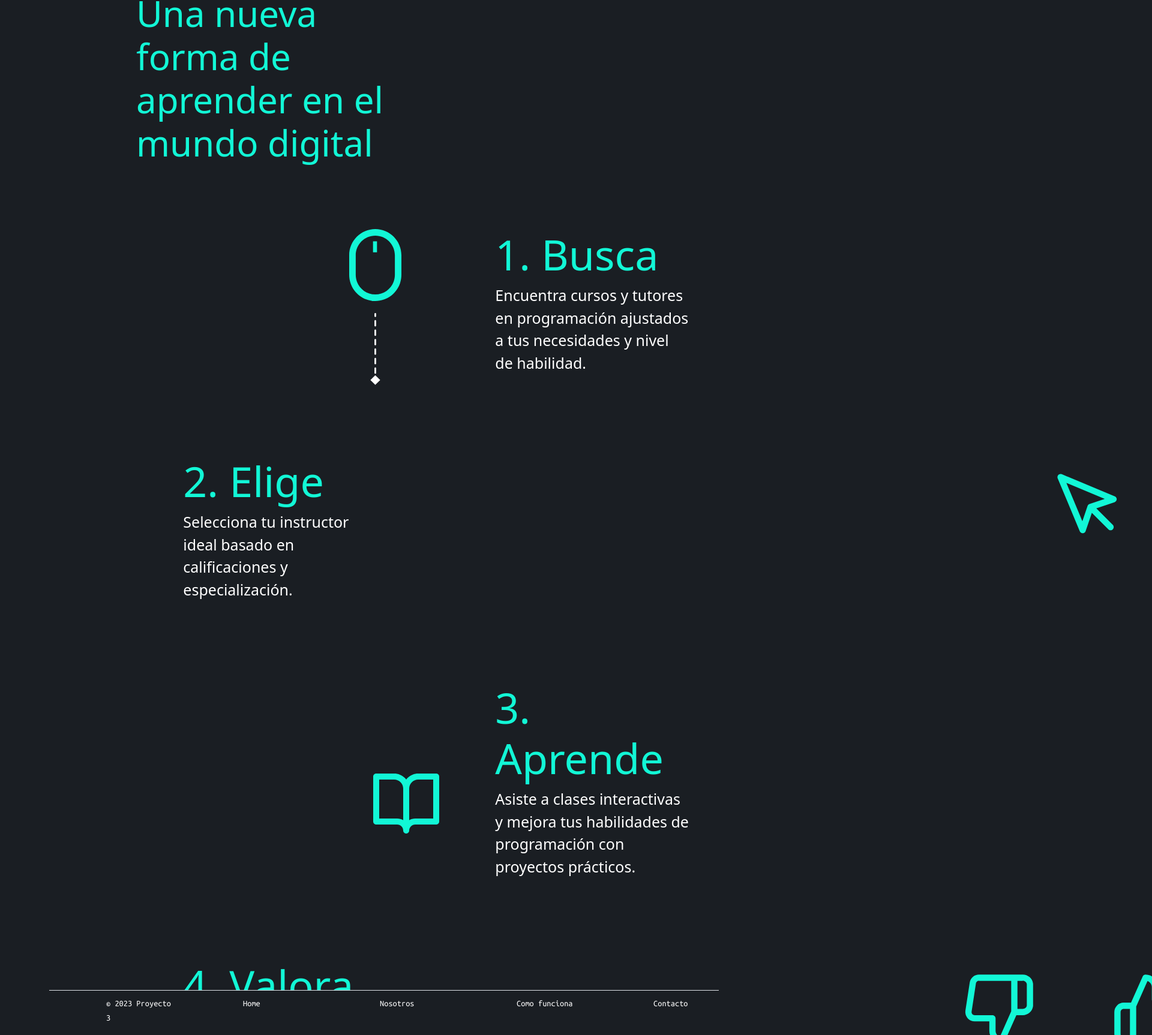
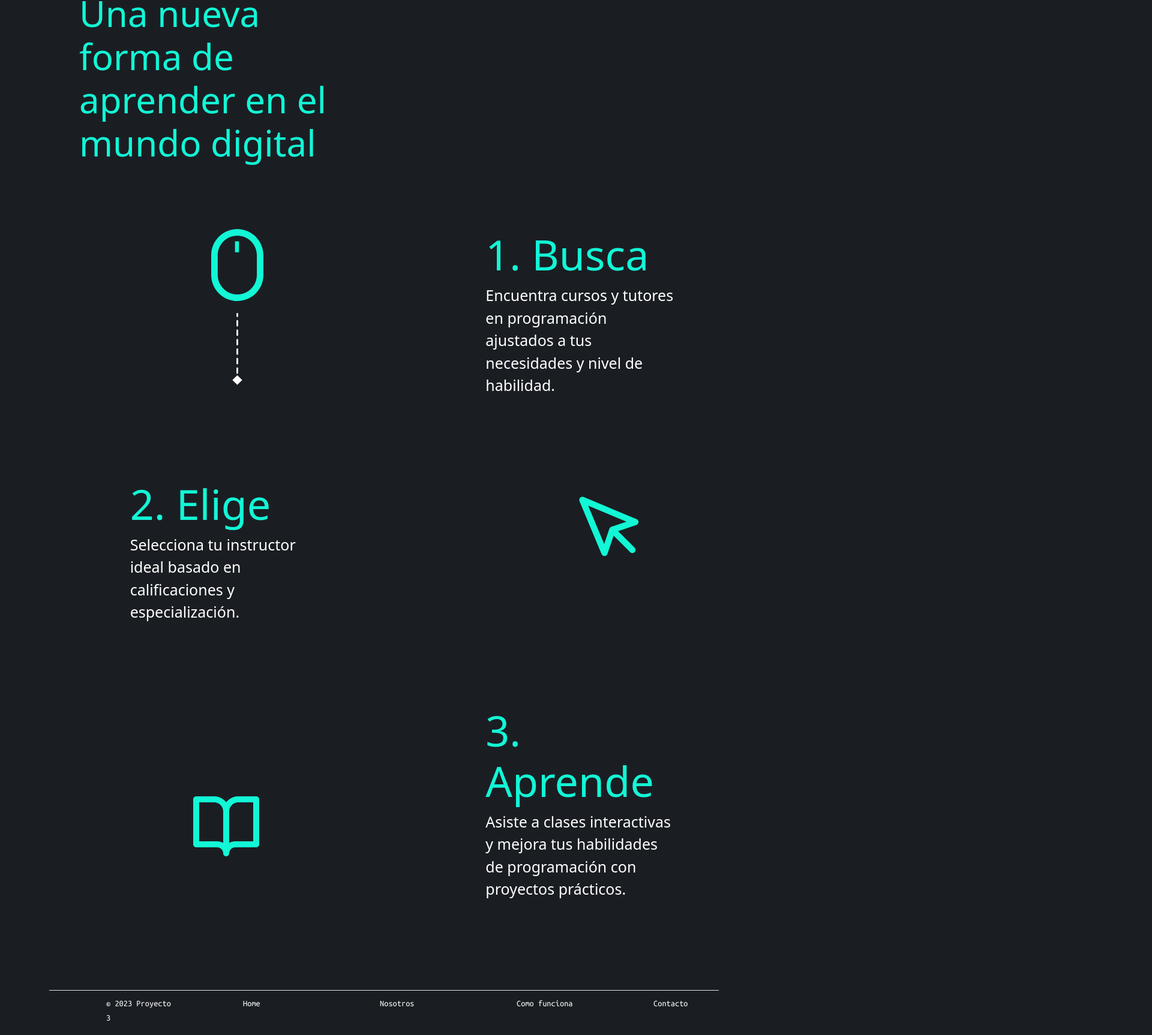
Before and after one commit to antonioiniher/Project3-Client, a React (Vite) app: page / in a window 1280 px wide. Shown: the part 1054-2780 px from the top of the page at 60% size, 1920 px wide, since content can reach past the window. Built offline with nearby package versions, Linux system fonts and the light colour scheme.

Commit message:
homepage fixed

```diff
--- a/src/pages/HomePage/HomePage.css
+++ b/src/pages/HomePage/HomePage.css
@@ -1,9 +1,15 @@
+body {
+    overflow-x: hidden;
+}
+
+
 .allHomePage {
     padding: 30px;
     padding-top: 50px;
     height: 100vh;
     margin-top: 25px;
     margin-bottom: 1800px;
+    max-width: 100%;
 }
 
 .allHomePage h1,
@@ -30,6 +36,7 @@
     position: absolute;
     padding-left: 200px;
     margin-top: 100px;
+    max-width: 100%;
 }
 
 .htmlLanguageIcon {
@@ -38,6 +45,7 @@
     padding-left: 183px;
     height: 100px;
     margin-top: -25px;
+    max-width: 100%;
 }
 
 .cssLanguage {
@@ -46,6 +54,7 @@
     padding-left: 470px;
     height: 25px;
     margin-top: 100px;
+    max-width: 100%;
 }
 
 .cssLanguageIcon {
@@ -54,6 +63,7 @@
     padding-left: 450px;
     height: 100px;
     margin-top: -25px;
+    max-width: 100%;
 }
 
 .jsLanguage {
@@ -62,6 +72,7 @@
     padding-left: 750px;
     height: 25px;
     margin-top: 100px;
+    max-width: 100%;
 }
 
 .jsLanguageIcon {
@@ -70,6 +81,7 @@
     padding-left: 720px;
     height: 100px;
     margin-top: -25px;
+    max-width: 100%;
 }
 
 .reactLanguage {
@@ -78,6 +90,7 @@
     padding-left: 1000px;
     height: 25px;
     margin-top: 100px;
+    max-width: 100%;
 }
 
 .reactLanguageIcon {
@@ -86,12 +99,14 @@
     padding-left: 1000px;
     height: 100px;
     margin-top: -25px;
+    max-width: 100%;
 }
 
 .colLanguages {
     display: flex;
     align-items: center;
     justify-content: space-between;
+    max-width: 100%;
 }
 
 .titleHomePage {
@@ -100,31 +115,37 @@
     padding: 30px;
     padding-bottom: 80px;
     text-align: center;
+    max-width: 100%;
 }
 
 .teacherTextHomePage {
     font-size: 70px;
     color: #12F7D6;
+    max-width: 100%;
 }
 
 .imgTeacherHomePage {
     text-align: center;
     border-radius: 300px;
+    max-width: 100%;
 }
 
 .containerHomePage {
     justify-content: space-around;
+    max-width: 100%;
 }
 
 .searchBarHomePage {
     padding: 15px;
     padding-top: 30px;
+    max-width: 100%;
 }
 
 .demandHomePage {
     text-align: center;
     font-size: 45px;
     color: #12F7D6;
+    max-width: 100%;
 }
 
 
@@ -132,112 +153,138 @@
     font-size: 60px;
     padding: 50px;
     margin-top: 70px;
+    max-width: 100%;
 }
 
 .rowSearch {
     padding: 50px;
     margin-bottom: 20px;
+    max-width: 100%;
 }
 
 .rowChoose {
     padding: 50px;
     margin-bottom: 20px;
+    max-width: 100%;
 }
 
 .tickImg {
     display: flex;
     position: absolute;
     height: 125px;
-    padding-left: 1100px;
+    padding-left: 400px;
     margin-top: 20px;
+    max-width: 100%;
 
 }
 
 .bookImg {
     display: flex;
     position: absolute;
-    padding-left: 485px;
+    padding-left: 185px;
     margin-top: -200px;
     height: 120px;
+    max-width: 100%;
 }
 
 .thumbUp {
     display: flex;
     position: absolute;
     height: 125px;
-    padding-left: 950px;
+    padding-left: 500px;
     margin-top: 20px;
+    max-width: 100%;
 }
 
 .thumbDown {
     display: flex;
     position: absolute;
     height: 125px;
-    padding-left: 1200px;
+    padding-left: 300px;
     margin-top: 20px;
+    max-width: 100%;
 }
 
 .rowLearn {
     padding: 50px;
     margin-bottom: 20px;
+    max-width: 100%;
 }
 
 .rowRate {
     padding: 50px;
     margin-bottom: 20px;
+    max-width: 100%;
 }
 
 .rowSearch h4 {
     font-size: 70px;
+    max-width: 100%;
 }
 
 .rowChoose h4 {
     font-size: 70px;
+    max-width: 100%;
 }
 
 .rowLearn h4 {
     font-size: 70px;
+    max-width: 100%;
 }
 
 .rowRate h4 {
     font-size: 70px;
+    max-width: 100%;
 }
 
 .rowSearch p {
     font-size: 25px;
+    max-width: 100%;
 }
 
 .rowChoose p {
     font-size: 25px;
+    max-width: 100%;
 }
 
 .rowLearn p {
     font-size: 25px;
+    max-width: 100%;
 }
 
 .rowRate p {
     font-size: 25px;
+    max-width: 100%;
 }
 
 .mouse1 {
     display: flex;
     height: 120px;
     position: absolute;
-    padding-left: 450px;
+    padding-left: 220px;
+    max-width: 100%;
 }
 
 .mouse2 {
     display: flex;
     position: absolute;
     height: 20px;
-    padding-left: 488px;
+    padding-left: 258px;
     margin-top: 20px;
+    max-width: 100%;
 }
 
 .arrowMouse {
     display: flex;
     position: absolute;
-    padding-left: 485px;
+    padding-left: 255px;
     margin-top: 140px;
     height: 120px;
+    max-width: 100%;
 }
+
+.mouseGeneral {
+    display: flex;
+    position: absolute;
+    max-width: 100%;
+}
--- a/src/pages/HomePage/HomePage.jsx
+++ b/src/pages/HomePage/HomePage.jsx
@@ -74,12 +74,12 @@
                     </div>
                 </Row>
                 <Row>
-                    <Col md={{ span: 6, offset: 1 }}>
+                    <Col md={{ span: 6 }}>
                         <h2 className="newFormOfLearning">Una nueva forma de aprender en el mundo digital</h2>
                     </Col>
                 </Row>
                 <Row className="rowSearch">
-                    <Col>
+                    <Col className="mouseGeneral">
                         <img src={vector1} alt="vector" className="mouse1" />
                         <img src={vector2} alt="vector2" className="mouse2" />
                         <img src={arrow} alt="arrow" className="arrowMouse" />
@@ -90,7 +90,7 @@
                     </Col>
                 </Row>
                 <Row className="rowChoose">
-                    <Col md={{ span: 4, offset: 2 }}>
+                    <Col md={{ span: 4, offset: 1 }}>
                         <h4>2. Elige</h4>
                         <p>
                             Selecciona tu instructor ideal basado en calificaciones y especialización.
@@ -112,7 +112,7 @@
                     </Col>
                 </Row>
                 <Row className="rowRate">
-                    <Col md={{ span: 4, offset: 2 }}>
+                    <Col md={{ span: 4, offset: 1 }}>
                         <h4>4. Valora</h4>
                         <p>
                             Evalúa tus sesiones para mejorar la experiencia y orientar a futuros estudiantes.
```
